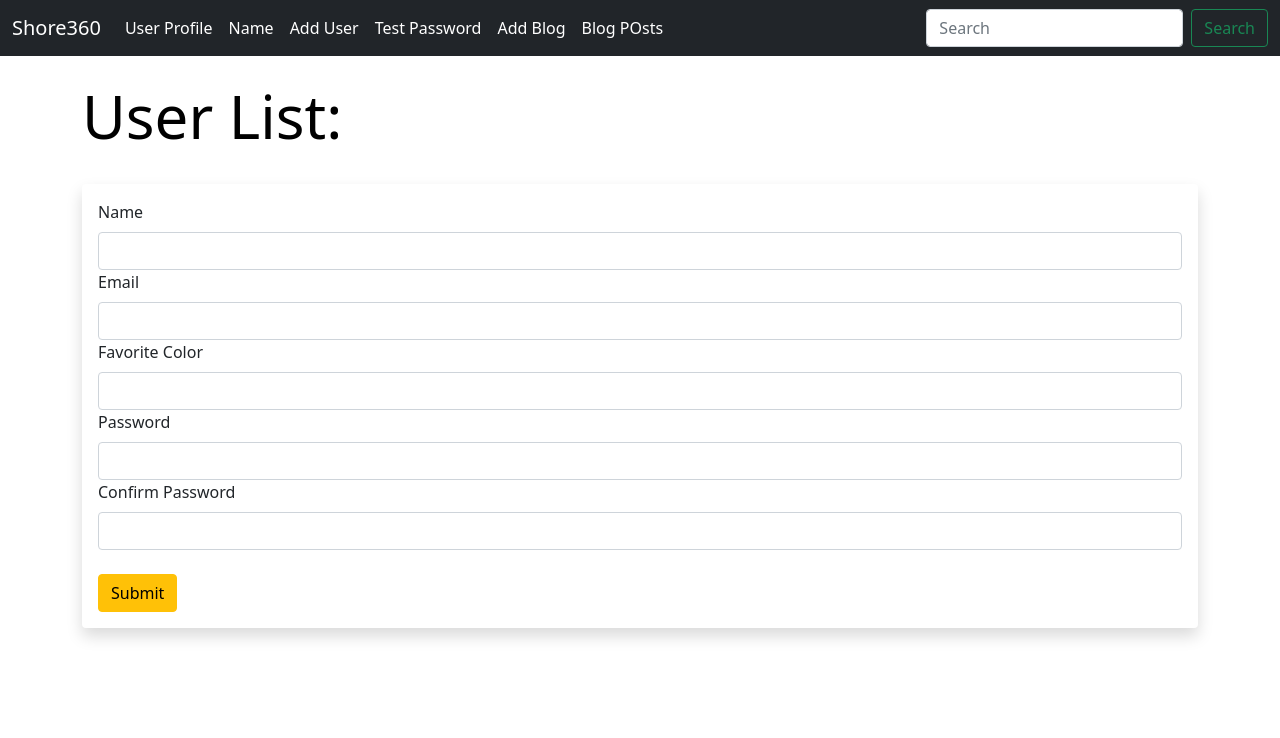
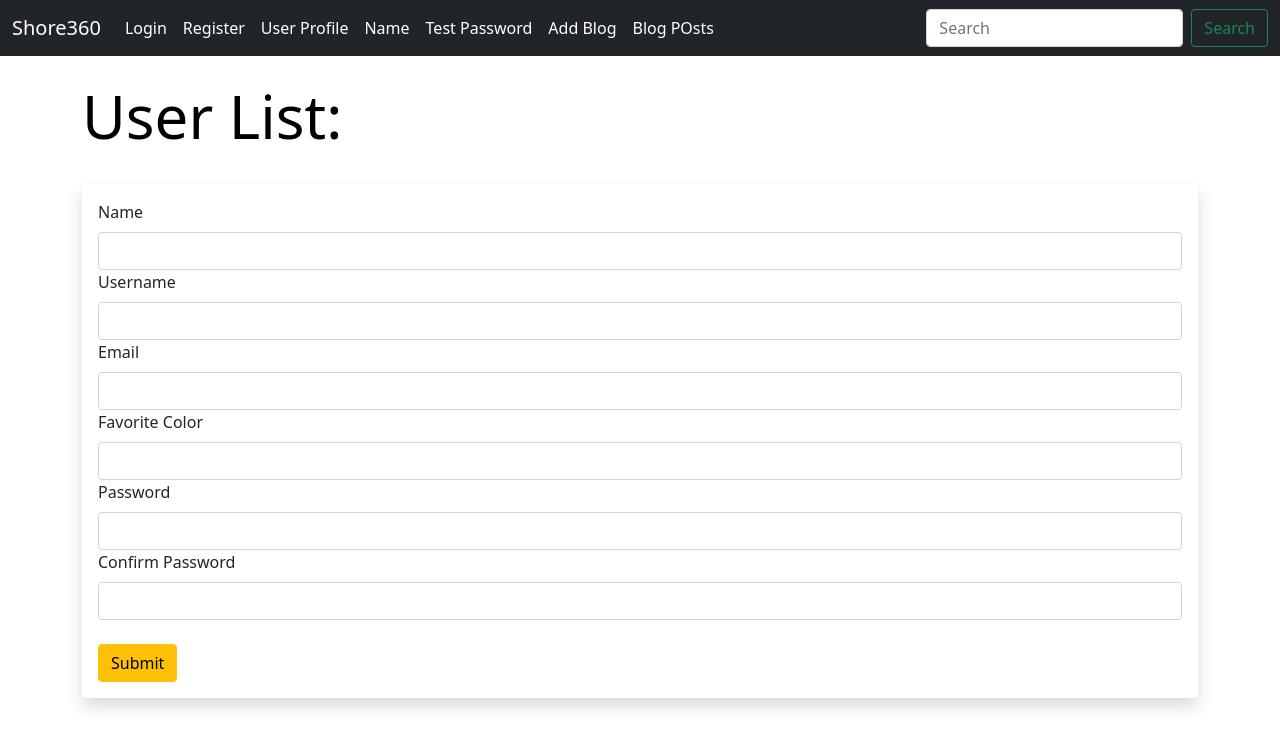
Before and after one commit to renzo031109/Flask, a Flask app: page /user/add in a window 1280 px wide. Shown: the top 738 px of the page. Run offline with Flask 3, Linux system fonts and the light colour scheme.

Commit message:
added dashboard and login form

```diff
--- a/create_db.py
+++ b/create_db.py
@@ -5,11 +5,11 @@ import mysql.connector
 #     user="root",
 #     passwd="Test1234",
 # )
-mydb = mysql.connector.connect(user='root', password='Test1234', host='localhost',port=3306,
+mydb = mysql.connector.connect(user='root', password='Test1234', host='127.0.0.1',port=3306,
 auth_plugin='mysql_native_password')
 
 my_cursor = mydb.cursor()
-my_cursor.execute("CREATE DATABASE our_users")
+# my_cursor.execute("CREATE DATABASE our_users")
 my_cursor.execute("SHOW DATABASES")
 for db in my_cursor:
     print(db)
--- a/hello.py
+++ b/hello.py
@@ -8,6 +8,7 @@ from datetime import datetime
 from werkzeug.security import generate_password_hash, check_password_hash
 from datetime import date
 from wtforms.widgets import TextArea
+from flask_login import UserMixin, login_user, LoginManager, login_required, logout_user, current_user
 
 #Create a Flask Instance
 app = Flask(__name__)
@@ -23,6 +24,53 @@ app.config['SECRET_KEY'] = "This is my secret key"
 db = SQLAlchemy(app)
 #Migration of Database
 migrate = Migrate(app,db)
+
+#Flask Migrate Stuff
+login_manager = LoginManager()
+login_manager.init_app(app)
+login_manager.login_view = 'login'
+
+@login_manager.user_loader
+def load_user(user_id):
+    return Users.query.get(int(user_id))
+
+#Create Login Form
+class LoginForm(FlaskForm):
+    username = StringField("Username", validators=[DataRequired()])
+    password = PasswordField("Password", validators=[DataRequired()])
+    submit = SubmitField("Submit")
+
+#Create Login Page
+@app.route('/login', methods=['GET','POST'])
+def login():
+    form= LoginForm()
+    if form.validate_on_submit():
+        user = Users.query.filter_by(username=form.username.data).first()
+        if user:
+            #Check the hash
+            if check_password_hash(user.password_hash, form.password.data):
+                login_user(user)
+                flash("Login Successfull!")
+                return redirect(url_for('dashboard'))
+            else:
+                flash("Wrong Password!")
+        else:
+            flash("That user doesnt exist")
+    return render_template('login.html', form=form)
+
+#Create Logout Page
+@app.route('/logout', methods=['GET','POST'])
+@login_required
+def logout():
+    logout_user()
+    flash("You have been logged out" )
+    return redirect(url_for('login'))
+
+#Create Dashboard Page
+@app.route('/dashboard', methods=['GET','POST'])
+@login_required
+def dashboard():
+    return render_template('dashboard.html')
 
 #Create a Blog Post model
 class Posts(db.Model):
@@ -142,6 +190,7 @@ def update(id):
     name_to_update = Users.query.get_or_404(id)
     if request.method == "POST":
         name_to_update.name = request.form['name']
+        name_to_update.username = request.form['username']
         name_to_update.email = request.form['email']
         name_to_update.favorite_color = request.form['favorite_color']
         try:
@@ -169,8 +218,9 @@ def update(id):
 # ... (this just press enter button)
 
 #Create Model
-class Users(db.Model):
+class Users(db.Model, UserMixin):
     id = db.Column(db.Integer, primary_key=True)
+    username = db.Column(db.String(20), nullable=False, unique=True)
     name = db.Column(db.String(200), nullable=False)
     email = db.Column(db.String(200), nullable=False, unique=True)
     favorite_color = db.Column(db.String(120))
@@ -226,6 +276,7 @@ def delete(id):
 #Create a form class
 class UserForm(FlaskForm):
     name = StringField("Name", validators=[DataRequired()])
+    username = StringField("Username", validators=[DataRequired()])
     email = StringField("Email", validators=[DataRequired()])
     favorite_color = StringField("Favorite Color")
     password_hash = PasswordField('Password', validators=[DataRequired(), EqualTo('password_hash2', message='Passwords Must Match')])
@@ -255,10 +306,11 @@ def add_user():
         if user is None:
             #Hash the password!
             hashed_pw = generate_password_hash(form.password_hash.data,"sha256")
-            user = Users(name=form.name.data, email=form.email.data, favorite_color=form.favorite_color.data, password_hash=hashed_pw)
+            user = Users(username=form.username.data, name=form.name.data, email=form.email.data, favorite_color=form.favorite_color.data, password_hash=hashed_pw)
             db.session.add(user)
             db.session.commit()
         name = form.name.data
+        form.username.data = ''
         form.name.data = ''
         form.email.data = ''
         form.favorite_color.data =''
--- a/templates/add_user.html
+++ b/templates/add_user.html
@@ -37,6 +37,8 @@
             {{ form.hidden_tag() }}
             {{ form.name.label(class="form-label") }}
             {{ form.name(class="form-control") }}
+            {{ form.username.label(class="form-label") }}
+            {{ form.username(class="form-control") }}
             {{ form.email.label(class="form-label") }}
             {{ form.email(class="form-control") }}
             {{ form.favorite_color.label(class="form-label") }}
@@ -56,6 +58,7 @@
         <td>{% for our_user in our_users %}
             {{ our_user.id }} - <a href="{{ url_for('update',id=our_user.id) }}">
                 {{ our_user.name }} </a> -
+                {{ our_user.username }} -
                 {{ our_user.email }} -
                 {{ our_user.favorite_color }} <br/>
                 PW: {{ our_user.password_hash }}
--- a/templates/navbar.html
+++ b/templates/navbar.html
@@ -6,16 +6,33 @@
       </button>
       <div class="collapse navbar-collapse" id="navbarSupportedContent">
         <ul class="navbar-nav me-auto mb-2 mb-lg-0">
+
+          {% if current_user.is_authenticated %}
+          <li class="nav-item">
+            <a class="nav-link active" aria-current="page" href="{{ url_for('logout') }}">Logout</a>
+          </li>
+
+          <li class="nav-item">
+            <a class="nav-link active" aria-current="page" href="{{ url_for('logout') }}">Dashboard</a>
+          </li>
+
+          {% else %}
+          <li class="nav-item">
+            <a class="nav-link active" aria-current="page" href="{{ url_for('login') }}">Login</a>
+          </li>
+
+          <li class="nav-item">
+            <a class="nav-link active" aria-current="page" href="{{ url_for('add_user') }}">Register</a>
+          </li>
+
+          {% endif %}
+
           <li class="nav-item">
             <a class="nav-link active" aria-current="page" href="{{ url_for('user',name='renan') }}">User Profile</a>
           </li>
 
           <li class="nav-item">
             <a class="nav-link active" aria-current="page" href="{{ url_for('name') }}">Name</a>
-          </li>
-
-          <li class="nav-item">
-            <a class="nav-link active" aria-current="page" href="{{ url_for('add_user') }}">Add User</a>
           </li>
 
           <li class="nav-item">
@@ -37,6 +54,8 @@
 
 
 
+
+
         </ul>
         <form class="d-flex">
           <input class="form-control me-2" type="search" placeholder="Search" aria-label="Search">
--- a/templates/update.html
+++ b/templates/update.html
@@ -31,6 +31,8 @@
             {{ form.hidden_tag() }}
             {{ form.name.label(class="form-label") }}
             {{ form.name(class="form-control", value=name_to_update.name) }}
+            {{ form.username.label(class="form-label") }}
+            {{ form.username(class="form-control", value=name_to_update.username) }}
             {{ form.email.label(class="form-label") }}
             {{ form.email(class="form-control",value=name_to_update.email) }}
             <br/>
```
Also changed, not shown: migrations/versions/eab38919fb52_added_username.py (added, +44 -0 lines), templates/dashboard.html (added, +35 -0 lines), templates/login.html (added, +32 -0 lines).
